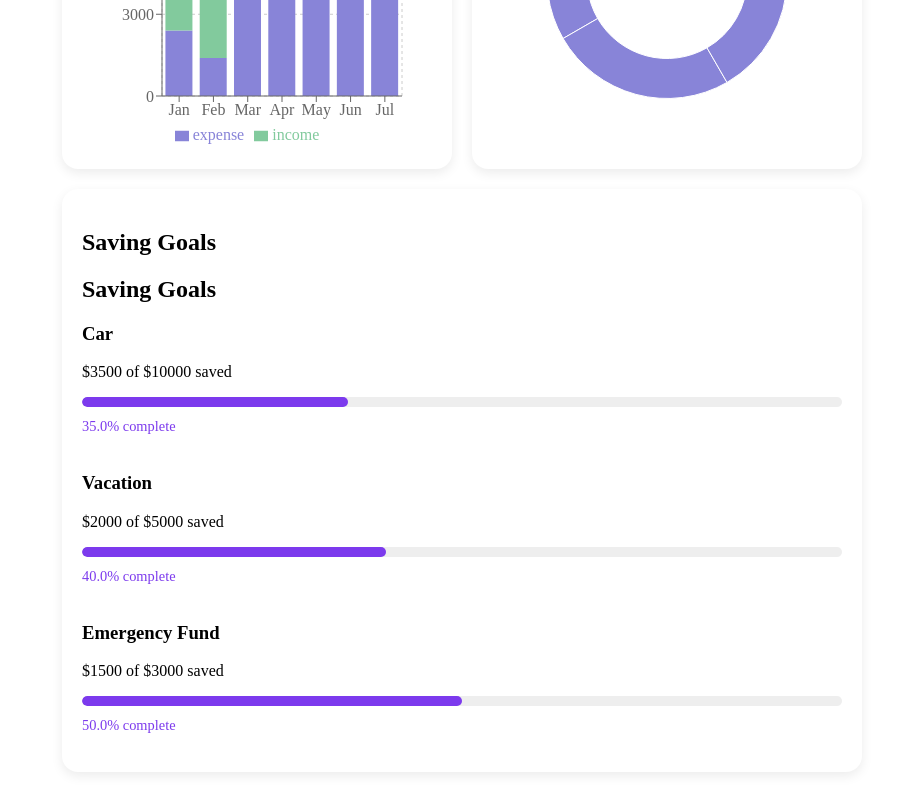
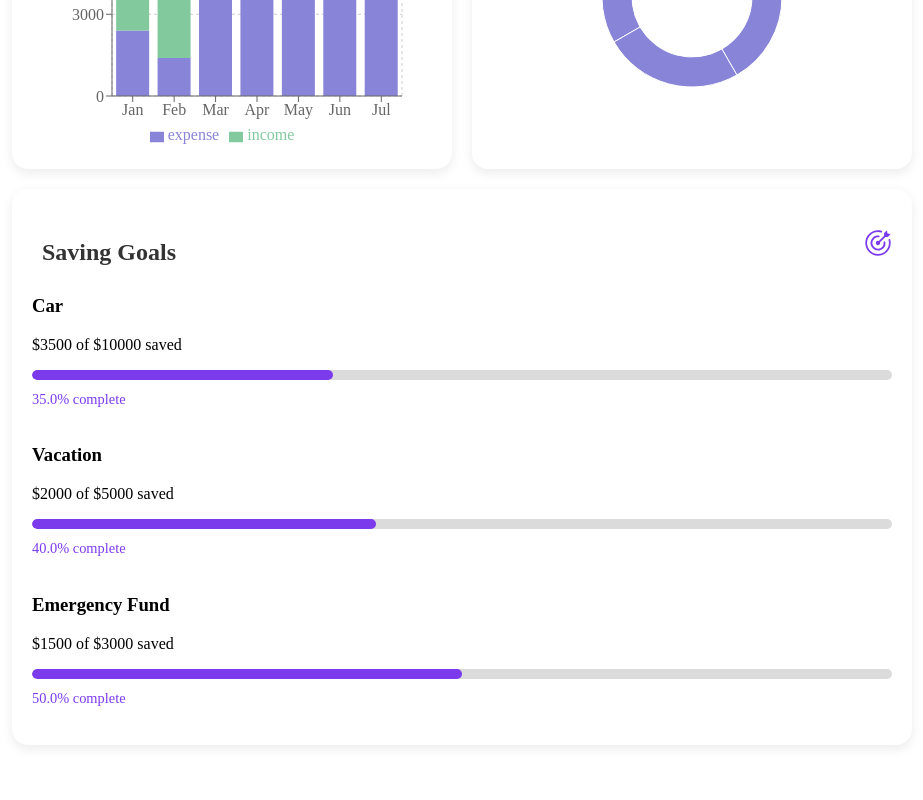
Before and after one commit to misoniwath/personal-finance-tracker, a React (Vite) app: page / in a window 1280 px wide. Shown: the part 742-1542 px from the top of the page, without its empty margins (178-1101 px from the left). After the commit the page ends 1515 px from the top, so only its background shows below. Built offline with nearby package versions, Linux system fonts and the light colour scheme.

Commit message:
updating charts and files structure

```diff
--- a/src/App.css
+++ b/src/App.css
@@ -2,7 +2,7 @@
   display: flex;
   flex-direction: column;
   align-items: center;
-  max-width: 800px;
+  max-width: 900px;
   margin: 0 auto;
   padding: 20px;
 }
--- a/src/components/balanceCard/Card.css
+++ b/src/components/balanceCard/Card.css
@@ -6,7 +6,7 @@
   border-left: 3px solid #00b300;
   box-shadow: 0 4px 6px rgba(0, 0, 0, 0.1);
   padding: 20px;
-  width: 250px;
+  width: 200px;
   text-align: left;
 }
 
--- /dev/null
+++ b/src/components/charts/CategoryExpense.css
@@ -0,0 +1,3 @@
+.category-list {
+  margin-top: 10px;
+}
--- a/src/components/charts/CategoryExpense.jsx
+++ b/src/components/charts/CategoryExpense.jsx
@@ -1,4 +1,5 @@
 import { PieChart, Pie, Sector, Tooltip, ResponsiveContainer } from "recharts";
+import "./CategoryExpense.css";
 
 const data = [
   { name: "Food", value: 400 },
@@ -35,7 +36,7 @@ const renderActiveShape = (props) => {
 
   return (
     <g>
-      <text x={cx} y={cy} dy={8} textAnchor="middle" fill={fill}>
+      <text x={cx} y={cy} dy={6} textAnchor="middle" fill={fill}>
         {payload.name}
       </text>
       <Sector
@@ -68,7 +69,7 @@ const renderActiveShape = (props) => {
         textAnchor={textAnchor}
         fill="#333">{`$${value}`}</text>
       <text
-        x={ex + (cos >= 0 ? 1 : -1) * 12}
+        x={ex + (cos >= 0 ? 1 : -1) * 2}
         y={ey}
         dy={18}
         textAnchor={textAnchor}
@@ -79,9 +80,9 @@ const renderActiveShape = (props) => {
 
 export function CustomActiveShapePieChart() {
   return (
-    <div style={{ width: "100%", height: 400 }}>
+    <div style={{ width: "100%", height: 300 }}>
       <ResponsiveContainer>
-        <ul>
+        <ul className="category-list">
           {data.map((category, index) => (
             <li key={`item-${index}`}>{category.name}</li>
           ))}
@@ -91,9 +92,9 @@ export function CustomActiveShapePieChart() {
             activeShape={renderActiveShape}
             data={data}
             cx="50%"
-            cy="35%"
-            innerRadius={80}
-            outerRadius={120}
+            cy="50%"
+            innerRadius={60}
+            outerRadius={90}
             fill="#8884d8"
             dataKey="value"
           />
--- a/src/components/charts/Charts.jsx
+++ b/src/components/charts/Charts.jsx
@@ -16,7 +16,6 @@ export function Charts() {
         <CustomActiveShapePieChart />
       </div>
       <div className="chart-card">
-        <h2>Saving Goals</h2>
         <SavingGoal />
       </div>
     </div>
--- a/src/components/charts/SavingGoal.css
+++ b/src/components/charts/SavingGoal.css
@@ -1,7 +1,18 @@
+.goal-header {
+  display: flex;
+  align-items: center;
+  gap: 10px;
+  margin-bottom: 15px;
+  justify-content: space-between;
+}
+.goal-icon {
+  color: #7c3aed;
+  font-size: 28px;
+}
 .progressBar {
   width: 100%;
   height: 10px;
-  background: #eee;
+  background: #dcdbdb;
   border-radius: 20px;
   overflow: hidden; /* keeps the progress bar rounded */
   margin: 10px 0;
--- a/src/components/charts/SavingGoal.jsx
+++ b/src/components/charts/SavingGoal.jsx
@@ -1,3 +1,4 @@
+import { GoGoal } from "react-icons/go";
 import "./SavingGoal.css";
 
 export function SavingGoal() {
@@ -9,7 +10,10 @@ export function SavingGoal() {
 
   return (
     <div>
+      <div className="goal-header">
       <h2>Saving Goals</h2>
+      <GoGoal className="goal-icon" />
+      </div>
 
       {goals.map((goal, index) => {
         const progress = (goal.saved / goal.target) * 100;
--- a/src/components/charts/charts.css
+++ b/src/components/charts/charts.css
@@ -10,10 +10,18 @@
 
 .chart-card {
   flex: 1;
-  min-width: 350px;
-  min-height: 400px;
+  position: relative;
+  min-width: 400px;
+  /* min-height: 500px; */
   background: #fff;
   border-radius: 16px;
   box-shadow: 0 4px 12px rgba(0, 0, 0, 0.08);
   padding: 20px;
 }
+.chart-card h2 {
+  font-size: 1.5rem;
+  margin-top: 20px;
+  margin-bottom: 0;
+  color: #333;
+  padding: 10px;
+}
```
Also changed, not shown: src/components/balanceCard/Expense.jsx (line endings or trailing spaces).
